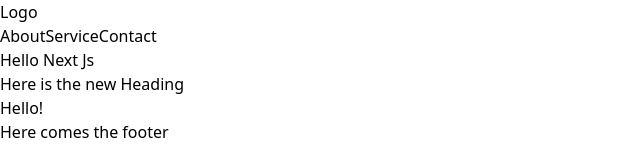
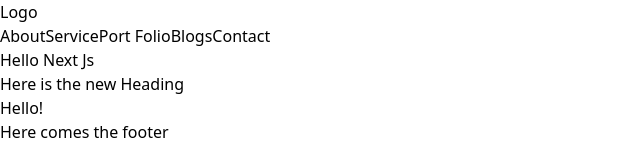
Before and after one commit to JannatulAfrozFaria/next-js-practice-1, a Next.js app: page / in a window 1280 px wide. Shown: the top 160 px of the page, without its empty margins (0-640 px from the left). Built offline with nearby package versions, Linux system fonts and the light colour scheme.

Commit message:
navbar modified

```diff
--- a/src/app/layout.js
+++ b/src/app/layout.js
@@ -29,6 +29,8 @@ export default function RootLayout({ children }) {
           <ul>
             <Link href={'/about'} >About</Link>
             <Link href={'/service'} >Service</Link>
+            <Link href={'/service'} >Port Folio</Link>
+            <Link href={'/service'} >Blogs</Link>
             <Link href={'/contact'} >Contact</Link>
           </ul>
         </nav>
```
